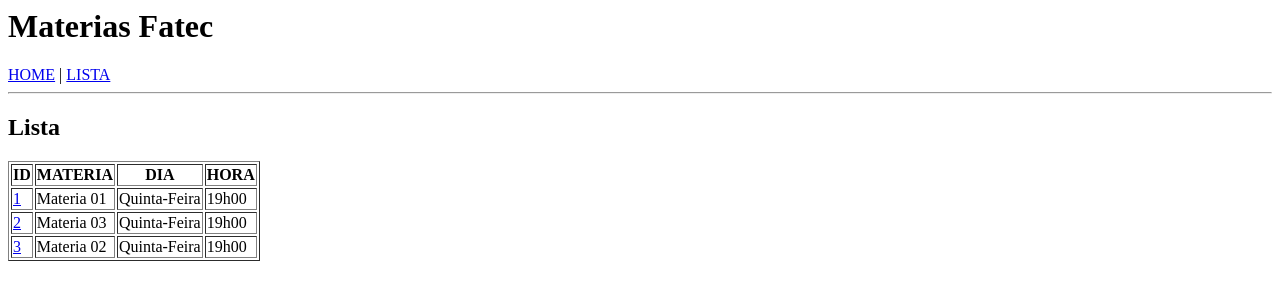
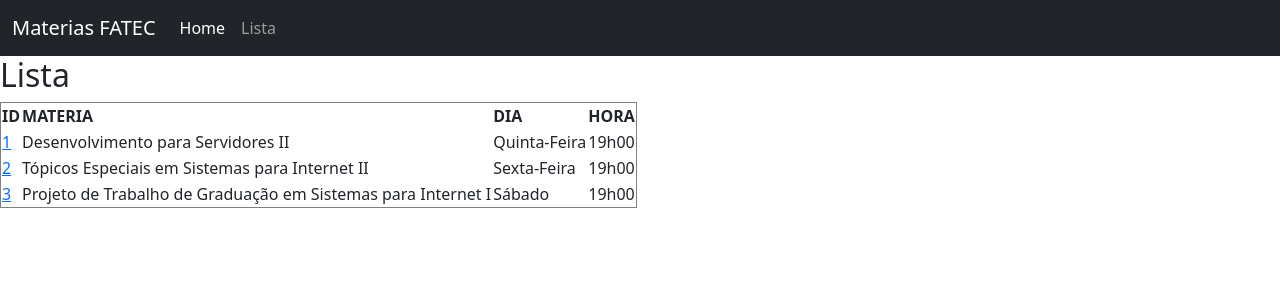
Before and after one commit to AugustoThiago/lista-materia, an Angular app: page /list in a window 1280 px wide. Shown: the top 300 px of the page. Built offline with nearby package versions, Linux system fonts and the light colour scheme.

Commit message:
4 files modified

```diff
--- a/src/app/app.component.html
+++ b/src/app/app.component.html
@@ -1,6 +1,25 @@
-<h1>Materias Fatec</h1>
+
+<nav class="navbar navbar-expand-lg navbar-dark bg-dark">
+<div class="container-fluid">
+  <a class="navbar-brand" href="#">Materias FATEC</a>
+  <button class="navbar-toggler" type="button" data-bs-toggle="collapse" data-bs-target="#navbarNavDropdown" aria-controls="navbarNavDropdown" aria-expanded="false" aria-label="Toggle navigation">
+    <span class="navbar-toggler-icon"></span>
+  </button>
+  <div class="collapse navbar-collapse" id="navbarNavDropdown">
+    <ul class="navbar-nav">
+      <li class="nav-item">
+        <a class="nav-link active" aria-current="page" [routerLink]="['/']">Home</a>
+      </li>
+      <li class="nav-item">
+        <a class="nav-link" [routerLink]="['/list']">Lista</a>
+      </li>
+    </ul>
+  </div>
+</div>
+</nav>
+<!-- <h1>Materias Fatec</h1>
 <a [routerLink]="['/']">HOME</a> |
 <a [routerLink]="['/list']">LISTA</a>
-<hr>
+<hr> -->
 
 <router-outlet></router-outlet>
--- a/src/app/list-details/list-details.component.html
+++ b/src/app/list-details/list-details.component.html
@@ -1,11 +1,10 @@
-<h2>ITEM DA LISTA</h2>
-
 <h3>DADOS</h3>
 <div>{{item.dados}}</div>
+<hr>
 <h3>EMENTA</h3>
 <div>{{item.ementa}}</div>
+<hr>
 <h3>OBJETIVOS</h3>
 <div>{{item.objetivos}}</div>
-
 <hr>
 <p><a [routerLink]="['/list']">Voltar</a></p>
--- a/src/app/list.ts
+++ b/src/app/list.ts
@@ -1,29 +1,29 @@
 export const ListData = [
   {
     id: 1,
-    nome: 'Materia 01',
+    nome: 'Desenvolvimento para Servidores II',
     dia: 'Quinta-Feira',
     hora: '19h00',
-    dados: 'Dados 01',
-    ementa: 'Ementa 01',
-    objetivos: 'Objetivos 01'
+    dados: 'IDS002A-CIRO CIRNE TRINDADE',
+    ementa: 'Conceitos e evolução das tecnologias de programação de servidores. Recursos da linguagem escolhida para servidores na Internet. Padrões de projetos. Integração com sistemas (Google Maps API, Twitter, entre outros',
+    objetivos: 'Desenvolver um site completo de e-commerce ou outro tipo de negócio na Internet usando uma linguagem apropriada a servidores, banco de dados e padrões de projeto. Objetivos específicos. Implementar softwares do lado servidor e com uso de uma linguagem de programação e de padrões de projetos mais usuais como MVC, DAO, Composite, Singleton, entre outros'
   },
   {
     id: 2,
-    nome: 'Materia 03',
-    dia: 'Quinta-Feira',
+    nome: 'Tópicos Especiais em Sistemas para Internet II',
+    dia: 'Sexta-Feira',
     hora: '19h00',
-    dados: 'Dados 02',
-    ementa: 'Ementa 02',
-    objetivos: 'Objetivos 02'
+    dados: 'Tópicos Especiais em Sistemas para Internet II',
+    ementa: 'Recursos e aplicações da tecnologia escolhida',
+    objetivos: 'Apresentar tecnologias ainda não estudadas ou aprofundar algum tema já visto definido pela coordenadoria do curso em cada unidade. Objetivos específicos. Estudar e aplicar tecnologias de uso corrente na região na qual o curso de insere ou de interesse para o desenvolvimento profissional dos estudantes ou desenvolver temas que aprofundem algum conhecimento já estudado'
   },
   {
     id: 3,
-    nome: 'Materia 02',
-    dia: 'Quinta-Feira',
+    nome: 'Projeto de Trabalho de Graduação em Sistemas para Internet I',
+    dia: 'Sábado',
     hora: '19h00',
-    dados: 'Dados 03',
-    ementa: 'Ementa 03',
-    objetivos: 'Objetivos 03'
+    dados: 'TTG401A -MAURICIO CONCEIÇÃO MARIO',
+    ementa: 'Conceito de portfólio no âmbito da educação superior. Planejamento e organização de portfólios',
+    objetivos: 'Apoiar o estudante na organização de seu portfólio de projetos desenvolvidos ao longo do curso. Objetivos específicos. Os estudantes devem ser capazes de organizar o portfólio individual dos projetos desenvolvidos ao longo do curso. Devem ser capazes de redigir resumos, artigos e relatórios técnicos dos trabalhos em linguagem apropriada e na forma culta. Deve demonstrar independência de pensamento e autonomia para pesquisa'
   },
 ];
--- a/src/index.html
+++ b/src/index.html
@@ -1 +1,28 @@
-<my-app>loading</my-app>
+<!doctype html>
+<html lang="pt-br">
+  <head>
+    <!-- Required meta tags -->
+    <meta charset="utf-8">
+    <meta name="viewport" content="width=device-width, initial-scale=1">
+
+    <!-- Bootstrap CSS -->
+    <link href="https://cdn.jsdelivr.net/npm/bootstrap@5.0.2/dist/css/bootstrap.min.css" rel="stylesheet" integrity="sha384-EVSTQN3/azprG1Anm3QDgpJLIm9Nao0Yz1ztcQTwFspd3yD65VohhpuuCOmLASjC" crossorigin="anonymous">
+
+    <title>Materias FATEC</title>
+
+  </head>
+  <body>
+  <my-app>loading</my-app>
+
+    <!-- Optional JavaScript; choose one of the two! -->
+
+    <!-- Option 1: Bootstrap Bundle with Popper -->
+    <script src="https://cdn.jsdelivr.net/npm/bootstrap@5.0.2/dist/js/bootstrap.bundle.min.js" integrity="sha384-MrcW6ZMFYlzcLA8Nl+NtUVF0sA7MsXsP1UyJoMp4YLEuNSfAP+JcXn/tWtIaxVXM" crossorigin="anonymous"></script>
+
+    <!-- Option 2: Separate Popper and Bootstrap JS -->
+    <!--
+    <script src="https://cdn.jsdelivr.net/npm/@popperjs/core@2.9.2/dist/umd/popper.min.js" integrity="sha384-IQsoLXl5PILFhosVNubq5LC7Qb9DXgDA9i+tQ8Zj3iwWAwPtgFTxbJ8NT4GN1R8p" crossorigin="anonymous"></script>
+    <script src="https://cdn.jsdelivr.net/npm/bootstrap@5.0.2/dist/js/bootstrap.min.js" integrity="sha384-cVKIPhGWiC2Al4u+LWgxfKTRIcfu0JTxR+EQDz/bgldoEyl4H0zUF0QKbrJ0EcQF" crossorigin="anonymous"></script>
+    -->
+  </body>
+</html>
```
